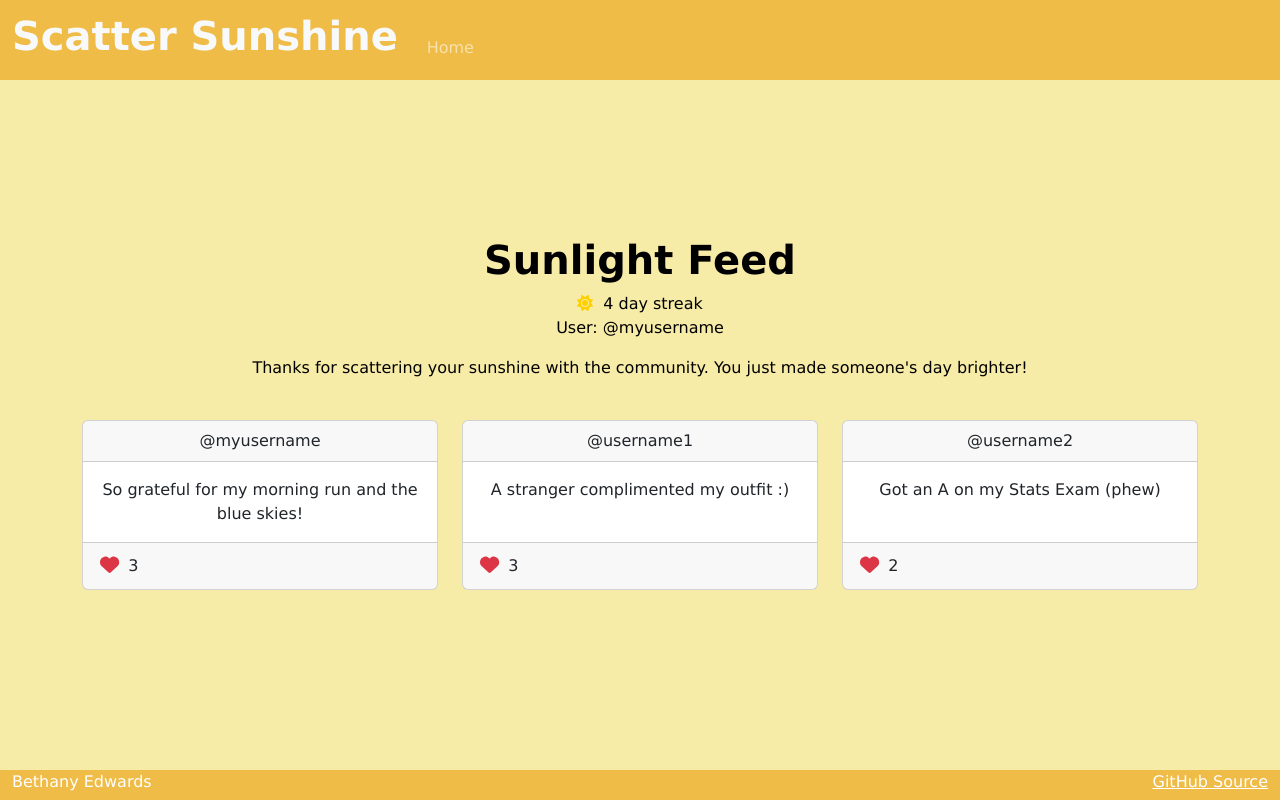
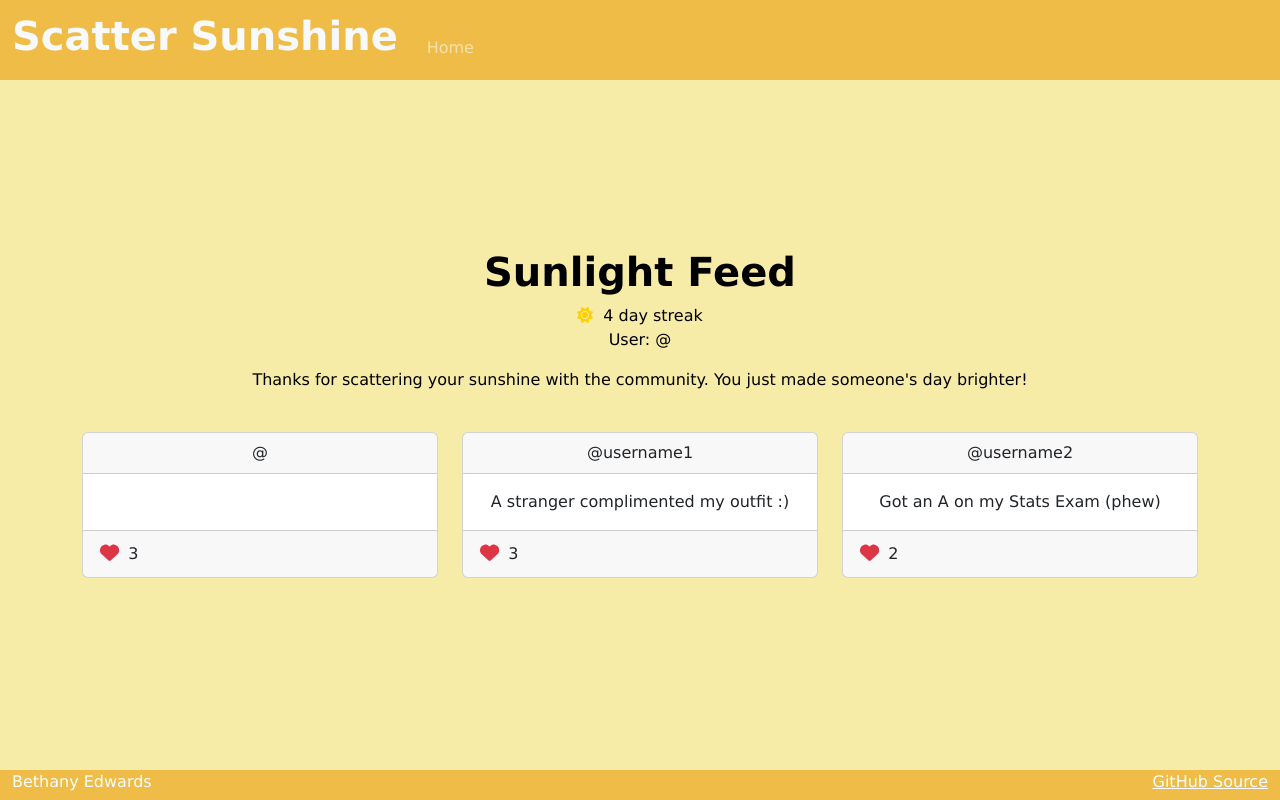
Before and after one commit to eddieblu/startup, a React (Vite) app: page /feed in a window 1280 px wide. Built offline with nearby package versions, Linux system fonts and the light colour scheme; a web font is replaced by a local one.

Commit message:
feed props

```diff
--- a/src/feed/feed.jsx
+++ b/src/feed/feed.jsx
@@ -4,7 +4,16 @@ import { faSun } from '@fortawesome/free-solid-svg-icons';
 import { faHeart } from '@fortawesome/free-solid-svg-icons';
 import './feed.css';
 
-export function Feed() {
+export function Feed(props) {
+  const [latestPost, setLatestPost] = React.useState('');
+
+  React.useEffect(() => {
+    const storedLatestPost = localStorage.getItem('latestPost');
+    if (storedLatestPost) {
+      setLatestPost(storedLatestPost);
+    }
+  }, []);
+
   return (
     <main className="body container-fluid text-center">
       <div className="container-fluid text-center">
@@ -19,7 +28,7 @@ export function Feed() {
           <span id="streak-count">4</span> day streak
         </div>
         <p>
-          User: @<span>myusername</span>
+          User: @<span>{props.userName}</span>
         </p>
         <p>
           Thanks for scattering your sunshine with the community. You just made someone's day brighter!
@@ -32,11 +41,11 @@ export function Feed() {
           <div className="col">
             <div className="card h-100">
               <div className="card-header">
-                @<span className="username">myusername</span>
+                @<span className="username">{props.userName}</span>
               </div>
               <div className="card-body">
                 <p className="card-text">
-                  So grateful for my morning run and the blue skies!
+                  {latestPost}
                 </p>
               </div>
               <div className="card-footer d-flex align-items-center">
```
